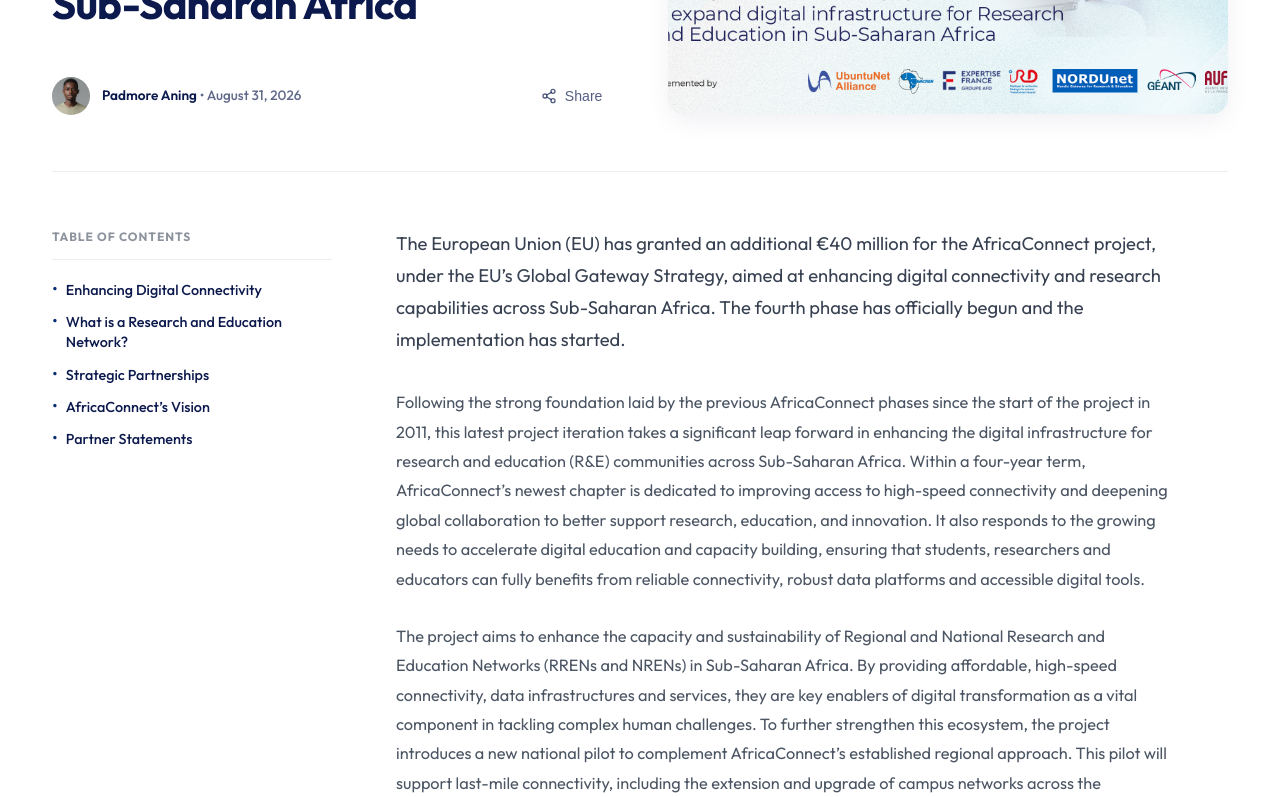
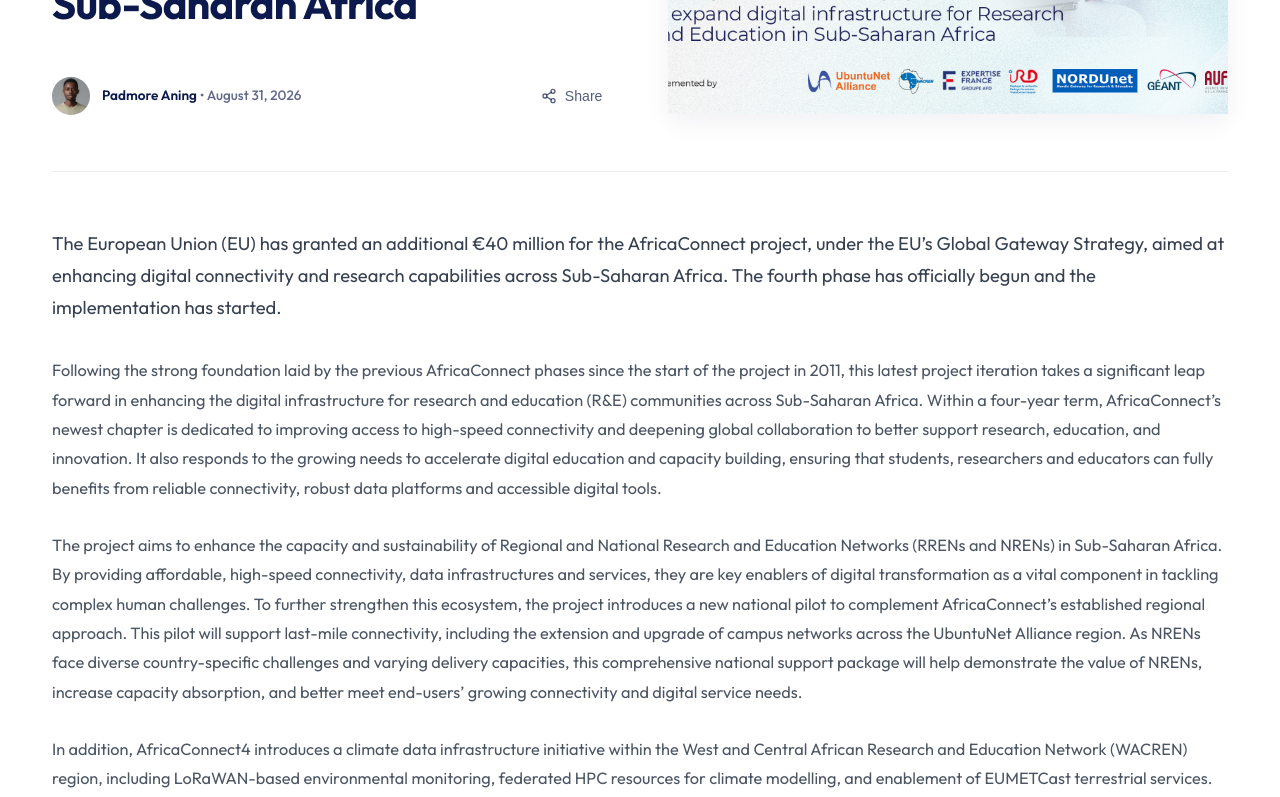
Before and after one commit to rizennews/africaconnect4, a Next.js app: page /news/africaconnect-40-million-boost in a window 1280 px wide. Shown: the part 415-1212 px from the top of the page. Built offline with nearby package versions, Linux system fonts and the light colour scheme.

Commit message:
Update stats section values, remove single post TOC and border radius

```diff
--- a/src/app/news/[slug]/ArticleSingle.module.css
+++ b/src/app/news/[slug]/ArticleSingle.module.css
@@ -213,7 +213,7 @@
   position: relative;
   width: 100%;
   height: 380px;
-  border-radius: 16px;
+  border-radius: 0;
   overflow: hidden;
   box-shadow: 0 8px 24px rgba(12, 25, 77, 0.06);
   background-color: #f3f4f6;
@@ -223,12 +223,9 @@
   object-fit: cover;
 }
 
-/* Content Layout (Sidebar + Body) */
+/* Content Layout */
 .contentLayout {
-  display: grid;
-  grid-template-columns: 280px 1fr;
-  gap: 4rem;
-  align-items: start;
+  display: block;
 }
 
 /* Table of Contents Sidebar */
@@ -288,7 +285,7 @@
 
 /* Article Body */
 .articleBody {
-  max-width: 780px;
+  max-width: 100%;
 }
 
 .introText {
--- a/src/app/news/[slug]/page.tsx
+++ b/src/app/news/[slug]/page.tsx
@@ -112,25 +112,9 @@
           </div>
         </header>
 
-        {/* 2-Column Content Layout (Sidebar + Article Body) */}
+        {/* Content Layout */}
         <div className={styles.contentLayout}>
-          {/* Left Sidebar: Table of Contents */}
-          <aside className={styles.sidebar}>
-            <div className={styles.tocHeader}>Table of contents</div>
-            <div className={styles.tocDivider}></div>
-            <ul className={styles.tocList}>
-              {article.tableOfContents.map((item) => (
-                <li key={item.id} className={styles.tocItem}>
-                  <span className={styles.tocBullet}>•</span>
-                  <a href={`#${item.id}`} className={styles.tocLink}>
-                    {item.title}
-                  </a>
-                </li>
-              ))}
-            </ul>
-          </aside>
-
-          {/* Right Main Article Content */}
+          {/* Main Article Content */}
           <div className={styles.articleBody}>
             {article.content.intro && (
               <p className={styles.introText}>{article.content.intro}</p>
```
Also changed, not shown: src/components/StatsSection.tsx (+8 -8 lines), 1 other file (tests, documents, lock files or other folders).
